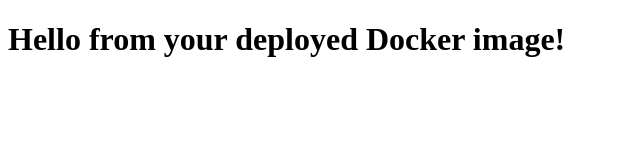
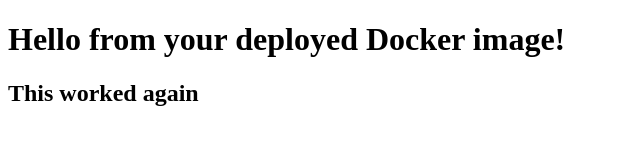
Before and after one commit to Axanth1/cicd-test, a plain HTML site: page index.html in a window 1280 px wide. Shown: the whole page, without its empty margins (0-640 px from the left). Drawn offline with Linux system fonts and the light colour scheme.

Commit message:
make a change here

```diff
--- a/index.html
+++ b/index.html
@@ -5,5 +5,6 @@
 </head>
 <body>
   <h1>Hello from your deployed Docker image!</h1>
+  <h2>This worked again</h2>
 </body>
 </html>
```
